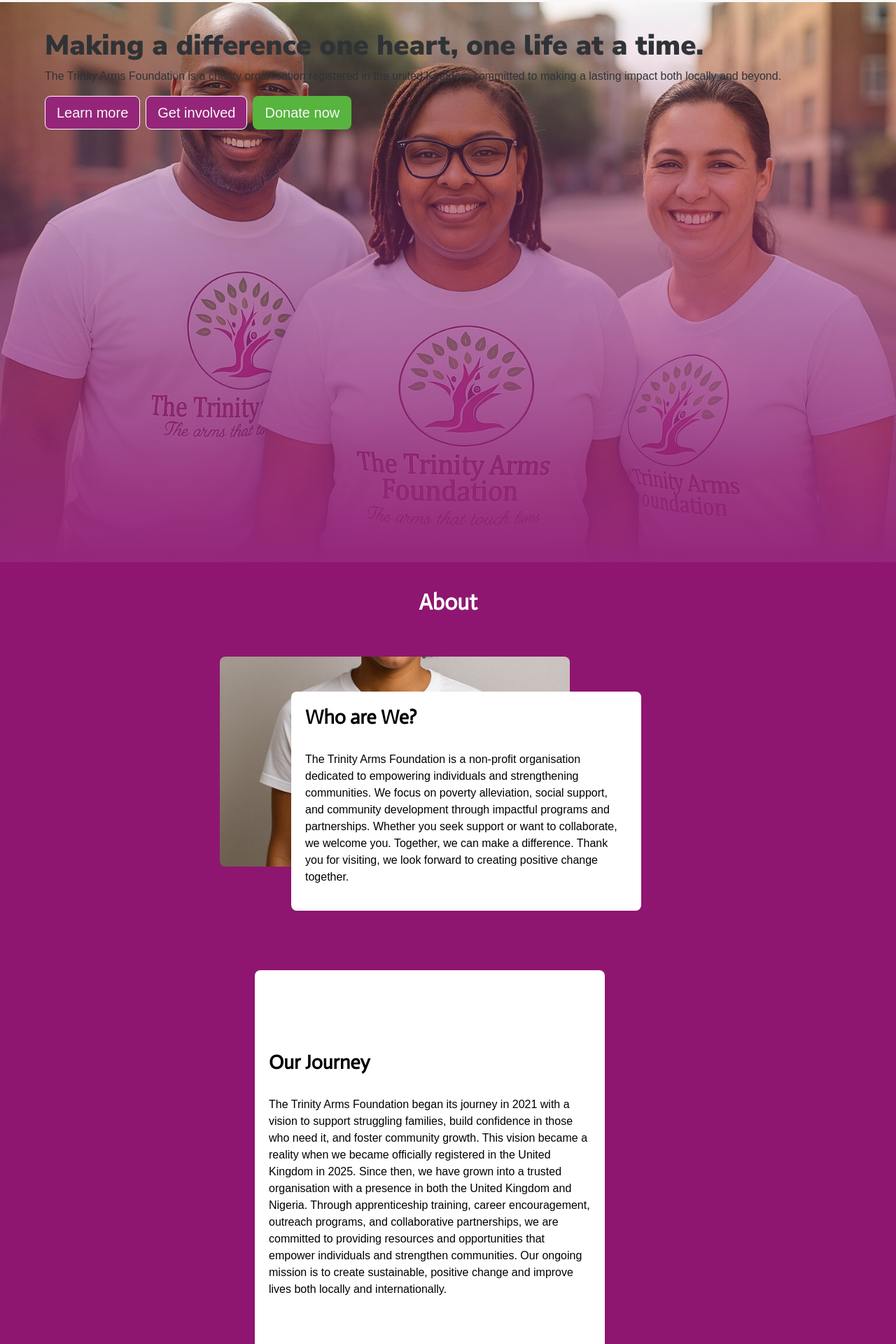
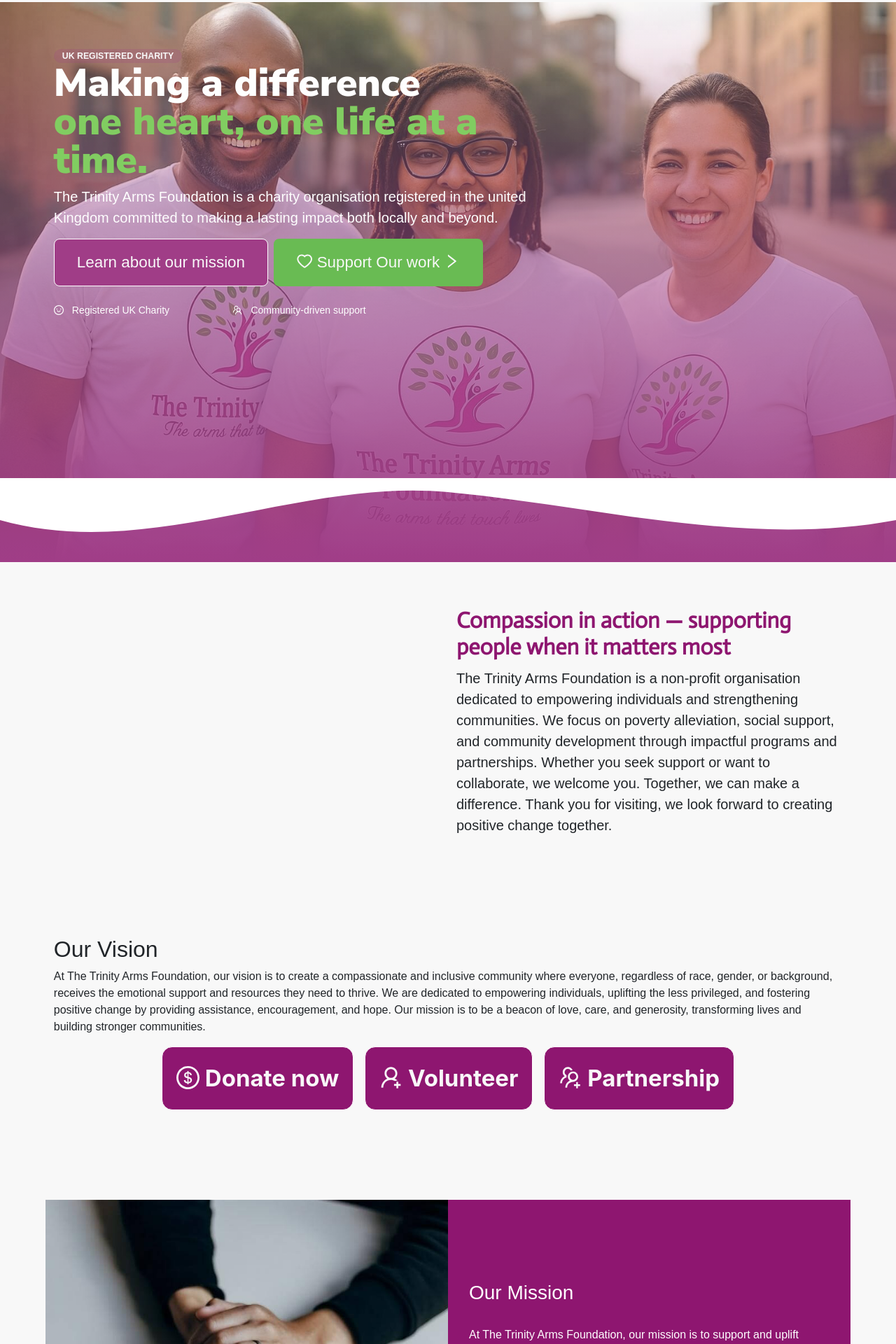
Before and after one commit to jozzydgr8/trinityfoundation, a React (Create React App) app: page / in a window 1280 px wide. Shown: the part 140-2060 px from the top of the page at 70% size. Built offline with nearby package versions, Linux system fonts and the light colour scheme; no server answers; the database is empty; a web font is replaced by a local one.

Commit message:
started with about

```diff
--- a/src/Pages/Component/About.tsx
+++ b/src/Pages/Component/About.tsx
@@ -1,67 +1,28 @@
 import demobackground from '../../assets/trinitysingleimage.jpg';
 import journeybackground from '../../assets/trinitygroceries.jpg';
-const styles = {
-    content:{
-        backgroundColor:'white'
-    },
-    backgroundcontainer: {
 
-        backgroundSize:'cover',
-
-        backgroundRepeat:'no-repeat',
-        backgroundPosition:"center center"}
-}
 export const About = ()=>{
     return(
-        <section className='darkbackground'id='about'>
+        <section id='about'>
             <div className="container-fluid">
-                <h2>About</h2>
-                <div className="aboutrow">
-                    <div className="aboutimage animate-left" style={
-                        {...styles.backgroundcontainer, backgroundImage:`url(${demobackground})`,}
-                       }>
+                <div className="row">
+                    <div className="col-md-6">
+                        <div></div>
+                    </div>
+                    <div className="col-md-6">
+                        <div>
+                            <h2 className='subheading' style={{ color: 'var(--color-dark-purple)' }}>
+                                Compassion in action —
+                                supporting people when it matters most
+                            </h2>
+                            <p className='subtopic'>
+                                The Trinity Arms Foundation is a non-profit organisation dedicated to empowering individuals and strengthening communities. We focus on poverty alleviation, social support, and community development through impactful programs and partnerships. Whether you seek support or want to collaborate, we welcome you. Together, we can make a difference.
+                                Thank you for visiting, we look forward to creating positive change together.
+                            </p>
 
+                        </div>
                     </div>
-
-                        <div className=" aboutcontent animate-right">
-                        <h3>Who are We?</h3><br/>
-                            <div >
-
-                                <p>
-                                The Trinity Arms Foundation is a non-profit organisation dedicated to empowering individuals and strengthening communities. We focus on poverty alleviation, social support, and community development through impactful programs and partnerships.
-                                Whether you seek support or want to collaborate, we welcome you. Together, we can make a difference.
-                                Thank you for visiting, we look forward to creating positive change together.
-
-                                </p>
-                            </div>
-                        </div>
-
                 </div>
-
-
-                {/* second column second list about about second grid in about */}
-                <br/>
-                <br/>
-                       <div className='secondaboutrow'>
-
-                            <div className='aboutsecondcontent animate-left'>
-                                <h3>Our Journey</h3><br/>
-
-                                <p>
-                                The Trinity Arms Foundation began its journey in 2021 with a vision to support struggling families,
-                                build confidence in those who need it, and foster community growth.
-                                This vision became a reality when we became officially registered in the United Kingdom in 2025.
-                                Since then, we have grown into a trusted organisation with a presence in both the United Kingdom and Nigeria.
-                                Through apprenticeship training, career encouragement, outreach programs, and collaborative partnerships,
-                                we are committed to providing resources and opportunities that empower individuals and strengthen communities.
-                                Our ongoing mission is to create sustainable, positive change and improve lives both locally and internationally.
-                                </p>
-                            </div>
-
-                            <div
-                            style={{...styles.backgroundcontainer, backgroundImage:`url(${journeybackground})`,}}
-                            className='aboutsecondimage animate-right'></div>
-                       </div>
             </div>
         </section>
     )
--- a/src/Pages/Component/Header.tsx
+++ b/src/Pages/Component/Header.tsx
@@ -3,6 +3,8 @@
 import { FlatButton } from "../../Shared/FlatButton";
 import { Space } from "antd";
 import { useNavigate } from "react-router-dom";
+import {RightOutlined, HeartOutlined, TeamOutlined, SmileOutlined} from '@ant-design/icons'
+import { TransitionSectionSvg } from "../../Shared/TransitionSectionSvg";
 
 
 export const Header = () => {
@@ -33,24 +35,18 @@
     containerButton?.classList.add('sectionAnimationUp')
 },[])
 
-  // const styles = {
-  //   container:{
-  //     color:'white',
-  //     height:"90vh"
-  //   },
-  //   content:{
-  //     display:"flex",
-  //     justifyContent:'center',
-  //     alignItems:'center',
-  //     height:"100%"
-  //   },
-
-  // }
 
   const currentBackground = backgroundimages[currentIndex].background;
 
   return (
-    <section id="hero" style={{position:'relative'}}>
+  <section
+  id="hero"
+  style={{
+    position: "relative",
+    minHeight: "100vh",
+    overflow: "hidden",
+  }}
+>
       <div className='container-fluid'
       style={{
           backgroundImage: `
@@ -62,8 +58,8 @@
           backgroundRepeat: 'no-repeat',
             opacity: fade ? 1 : 0,
           transition: 'opacity 2s ease-in-out',
-          position: 'absolute',
-          inset:'0',
+          height:'100%'
+
         }}>
 
         <div style={{
@@ -71,27 +67,62 @@
           zIndex:'1',
         }} >
 
-        <div >
-          <div >
+        <div className='row' >
+
+              <div className='col-md-8'>
+                <div className="heroBadge">
+
+                  <span className='homeBadgeParent '>
+                      <span className='homeBadge'></span>
+                          UK Registered Charity
+                      </span>
+                  </div>
               <h1>
-          Making a difference one heart, one life at a time.
+              Making a difference <br/><span style={{color:'var(--color-leaf-green)'}}>one heart, one life at a time.</span>
               </h1>
-          <p className="headerWrite">
+              <p className="subtopic">
               The Trinity Arms Foundation is a charity organisation
               registered in the united Kingdom committed to making a lasting impact both locally and beyond.
               </p>
               <Space wrap={true} className="headerbutton">
-            <FlatButton title="Learn more" className="buttondark" onClick={()=>navigate('/sendform')}/>
-            <FlatButton title="Get involved" className="buttondark" onClick={()=>navigate('/sendform')}/>
-            <FlatButton title="Donate now" className="buttonsuccess" onClick={()=>navigate('/donate')}/>
+                <FlatButton title="Learn about our mission" className="buttondark btn-xl" onClick={()=>navigate('/sendform')}/>
+
+                <FlatButton title="Support Our work" iconTwo={<HeartOutlined/>} icon={<RightOutlined /> } className="buttonsuccess btn-xl" onClick={()=>navigate('/donate')}/>
               </Space>
+
+
+              <div className="row heroBottom mt-4">
+                <div className="col-md-4 mb-2">
+                    <small style={{display:"flex", gap:'12px'}}><SmileOutlined/> Registered UK Charity</small>
                 </div>
+                <div className="col-md-4 mb-2">
+                    <small style={{display:"flex", gap:'12px'}}><TeamOutlined/> Community-driven support</small>
+
                 </div>
+
               </div>
 
               </div>
 
 
+        </div>
+
+        </div>
+
+      </div>
+          <div
+  style={{
+    position: "absolute",
+    bottom: 0,
+    left: 0,
+    width: "100%",
+    lineHeight: 0,
+    zIndex: 5,
+  }}
+>
+  <TransitionSectionSvg />
+</div>
+
     </section>
   );
 };
--- a/src/Shared/FlatButton.tsx
+++ b/src/Shared/FlatButton.tsx
@@ -6,9 +6,11 @@
     className?:string,
     disabled?: boolean,
     children?: JSX.Element,
+     icon?: JSX.Element,
+      iconTwo?: JSX.Element,
 }
-export const FlatButton = ({title, onClick, className, disabled, children}:props)=>{
+export const FlatButton = ({title, onClick, className, disabled, children, icon, iconTwo}:props)=>{
     return(
-        <button className={`btn btn-lg  ${className}`} onClick={onClick} disabled={disabled} >{title} {children}</button>
+        <button className={`btn btn-lg  ${className}`} onClick={onClick} disabled={disabled} >{iconTwo} {title} {children} {icon}</button>
     )
 }
--- a/src/Shared/TransitionSectionSvg.tsx
+++ b/src/Shared/TransitionSectionSvg.tsx
@@ -1,15 +1,16 @@
-
-export const TransitionSectionSvg =()=>{
-    return(
+export const TransitionSectionSvg = () => (
   <svg
     viewBox="0 0 1440 120"
     preserveAspectRatio="none"
-            aria-hidden="true"
+    style={{
+      display: "block",
+      width: "100%",
+      height: "120px",
+    }}
   >
     <path
       d="M0,60 C240,120 480,0 720,20 960,40 1200,100 1440,60 L1440,0 L0,0 Z"
-                fill="#ffffff"
+      fill="#fff"
     />
   </svg>
-    )
-}
+);
--- a/src/index.css
+++ b/src/index.css
@@ -2,10 +2,11 @@
 :root {
   --color-purple: #c2188b;
   --color-dark-purple: #8e1670;
+  --color-purple-transparent: rgba(142, 22, 112, 0.2);
   --color-leaf-green: #69c442;
   --color-dark-leaf-green: #4caf31;
-  --color-background: #f8f8f8;
-  --color-outline: #9b2ca0;
+  --color-offwhite: #f8f8f8;
+  --color-purple-alternate: #9b2ca0;
 }
 a{
   color: inherit;
@@ -14,28 +15,54 @@
 body {
   margin: none;
   padding:none;
-  background-color: var(--color-background);
+  background-color: var(--color-offwhite);
   font-family: "Imprima", sans-serif;
   font-weight: 400;
   font-style: normal;
 }
 h1{
   font-family: "Nunito Sans", sans-serif;
-  font-optical-sizing: auto;
-  font-weight: 900;
-  font-style: normal;
-  font-variation-settings:
-    "wdth" 100,
-    "YTLC" 500;
+ font-weight: 900;
+  font-size: clamp(2rem, 4.3vw, 4.5rem);
+  line-height: 1;
 }
-h2{
-  text-align: center;
-}
-h2, h3{
+
+.subheading{
   font-family: "Actor", sans-serif;
   font-weight: 800;
   font-style: normal;
 
+}
+section >.container-fluid, footer >.container-fluid{
+  padding:5% 6%;
+}
+nav .container-fluid{
+  padding: 1% 5%;
+}
+.homeBadge, .homeBadgeParent{
+   color: var(--color-offwhite);
+  text-transform: uppercase;
+  font-size: 0.77rem;
+  white-space: nowrap;
+  font-weight:bold;
+}
+.homeBadgeParent{
+  background-color: var(--color-purple-transparent );
+
+  padding: 3px 12px;
+  border-radius: 20px;
+  margin-top: 8px;
+
+  width: fit-content;
+
+
+
+}
+p.subtopic {
+    font-size: 20px; /* bigger than body text */
+    font-weight: 300; /* slightly bolder, optional */
+    margin-top: 10px;
+    margin-bottom: 15px;
 }
 /* buttons buttons buttons */
 button{
@@ -43,22 +70,27 @@
 }
 .buttondark{
   background-color: var(--color-dark-purple) !important;
-  color: var(--color-background) !important;
+  color: var(--color-offwhite) !important;
   border: solid white 1px !important;
 
 }
 .buttondark:hover{
   background-color: var(--color-purple) !important;
-  color: var(--color-background) !important;
+  color: var(--color-offwhite) !important;
 }
 .buttonsuccess{
   background-color: var(--color-dark-leaf-green);
-  color: var(--color-background);
+  color: var(--color-offwhite);
 
 }
 .buttonsuccess:hover{
   background-color: var(--color-leaf-green) !important;
-  color: var(--color-background) !important;
+  color: var(--color-offwhite) !important;
+}
+.btn-xl {
+  padding: 1rem 2rem;
+  font-size: 1.4rem;
+  border-radius: 0.5rem;
 }
 /* navbar navbar */
 .navbar{
@@ -74,98 +106,23 @@
 
 }
 
-section .container-fluid{
-  padding:3% 5%;
-}
-nav .container-fluid{
-  padding: 1% 5%;
-}
+
 .darkbackground{
   background-color: var(--color-dark-purple);
   color: white;
 }
 /* header homepage header */
 #hero{
-  min-height: 100vh;
-
-
-  transition: background-image 2s ease-in-out;
+  height: 60vh;
+  color:white;
 }
 /*  */
 
 
 /* about about section about section */
-.aboutrow {
-  display: flex;
-  flex-direction: column;
-  align-items: center;
-  height: 400px;
-  justify-content: center;
-  position: relative;
-  margin-bottom: 50px;
 
-}
 
-.aboutcontent {
-  background: white;
-  color: black;
-  min-height: 300px;
-  width: 500px;
-  position: absolute;
-  top: 100px;
-  right: 300px;
-  padding: 20px;
-  box-sizing: border-box;
-  border-radius: 8px;
 
-}
-.aboutsecondcontent,.aboutcontent{
-  display: flex;
-  flex-direction: column;
-  justify-content: center;
-}
-
-.aboutimage {
-  position: absolute;
-  left: 250px;
-  top:50px;
-  width: 500px;
-  min-height: 300px;
-  border-radius: 8px;
-}
-
-/* second grid display */
-.secondaboutrow{
-
-  display: flex;
-  flex-direction: column;
-  align-items: center;
-  position: relative;
-  height: 600px;
-}
-.aboutsecondimage{
-  position: absolute;
-  right: 250px;
-  bottom:50px;
-  width: 500px;
-  min-height: 600px;
-  object-fit: cover;
-  border-radius: 8px;
-
-}
-.aboutsecondcontent{
-  background: white;
-  color: black;
-  min-height: 600px;
-  width: 500px;
-  position: absolute;
-  bottom: 0px;
-  left: 300px;
-  padding: 20px;
-  box-sizing: border-box;
-  border-radius: 8px;
-  z-index: 2;
-}
 
 
 /* MOBILE layout - override for responsiveness */
```
Lines whose indentation alone changed are shown as unchanged.
